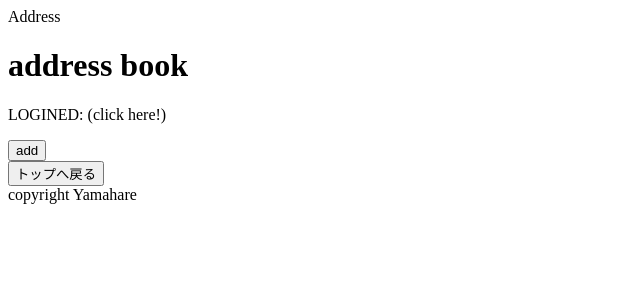
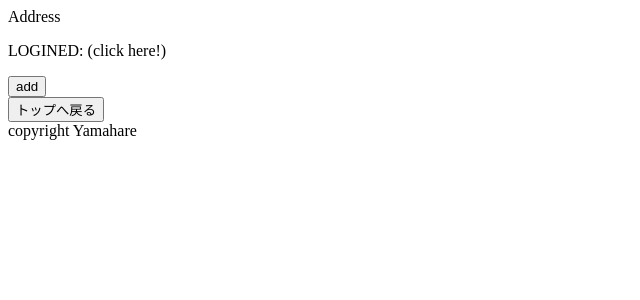
Before and after one commit to yamahare/next_lesson, a Next.js app: page /address in a window 1280 px wide. Shown: the top 300 px of the page, without its empty margins (0-640 px from the left). Built offline with nearby package versions, Linux system fonts and the light colour scheme.

Commit message:
[add]h1タグ削除

```diff
--- a/components/Header.js
+++ b/components/Header.js
@@ -4,7 +4,6 @@ function Header(props){
     return (
         <header>
             <div>{props.header}</div>
-            <h1>{props.title}</h1>
         </header>
     )
 }
```
